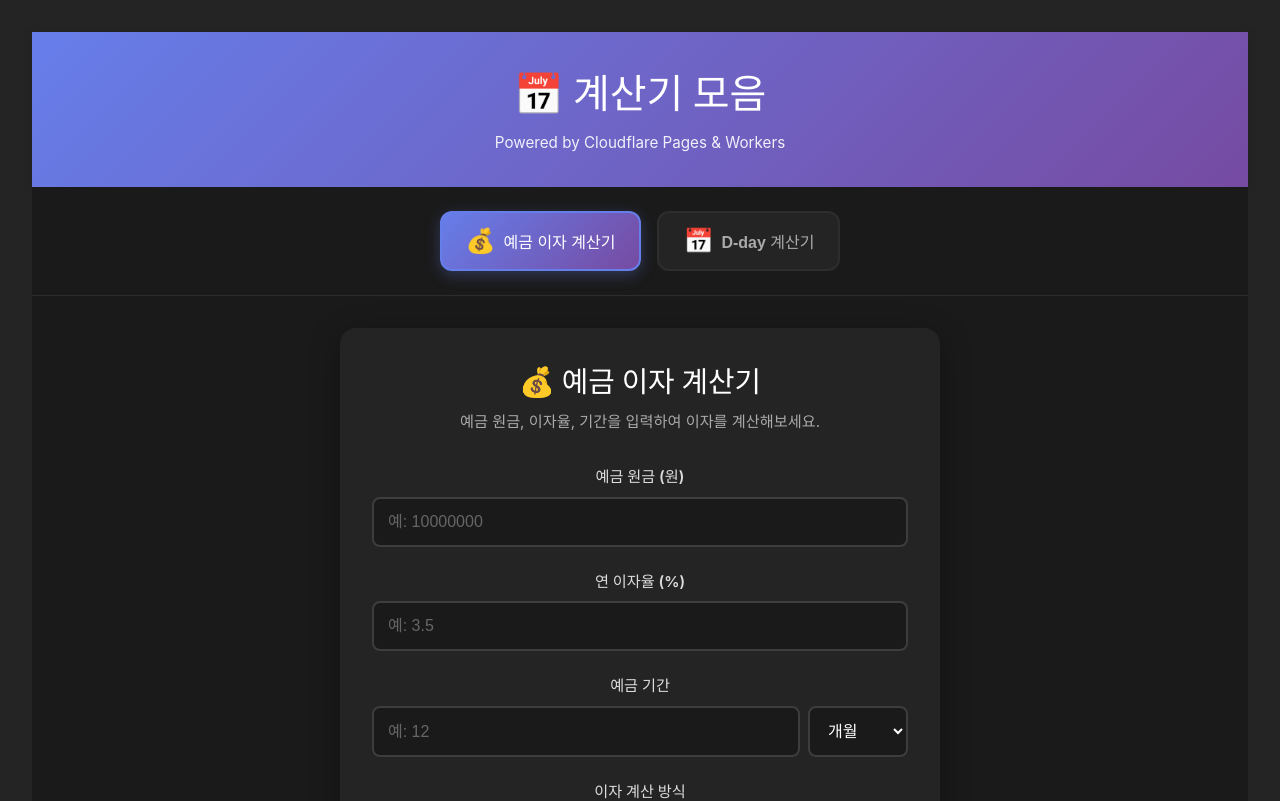
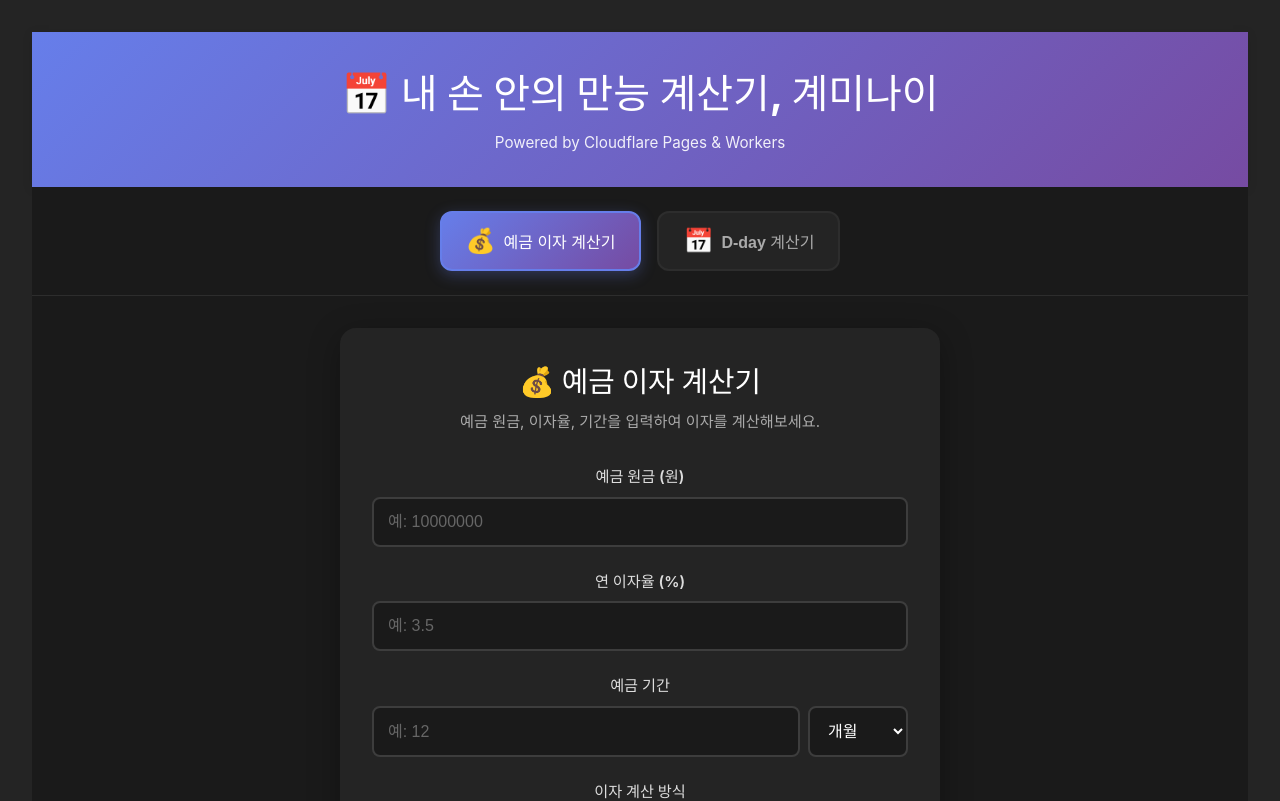
Before and after one commit to sr-josh/malgn-vibe, a React (Vite) app in the folder frontend/: page / in a window 1280 px wide. Shown: the top 801 px of the page. Built offline with nearby package versions, Linux system fonts and the light colour scheme.

Commit message:
타이틀, 헤더 수정

```diff
--- a/frontend/index.html
+++ b/frontend/index.html
@@ -4,7 +4,7 @@
     <meta charset="UTF-8" />
     <link rel="icon" type="image/svg+xml" href="/vite.svg" />
     <meta name="viewport" content="width=device-width, initial-scale=1.0" />
-    <title>계산기 모음 - Calculator Collection</title>
+    <title>Welcome to the Gyemini era</title>
   </head>
   <body>
     <div id="root"></div>
--- a/frontend/src/App.jsx
+++ b/frontend/src/App.jsx
@@ -25,7 +25,7 @@ function App() {
   return (
     <div className="app-container">
       <header className="app-header">
-        <h1>📅 계산기 모음</h1>
+        <h1>📅 내 손 안의 만능 계산기, 계미나이</h1>
         <p>Powered by Cloudflare Pages & Workers</p>
       </header>
 
```
